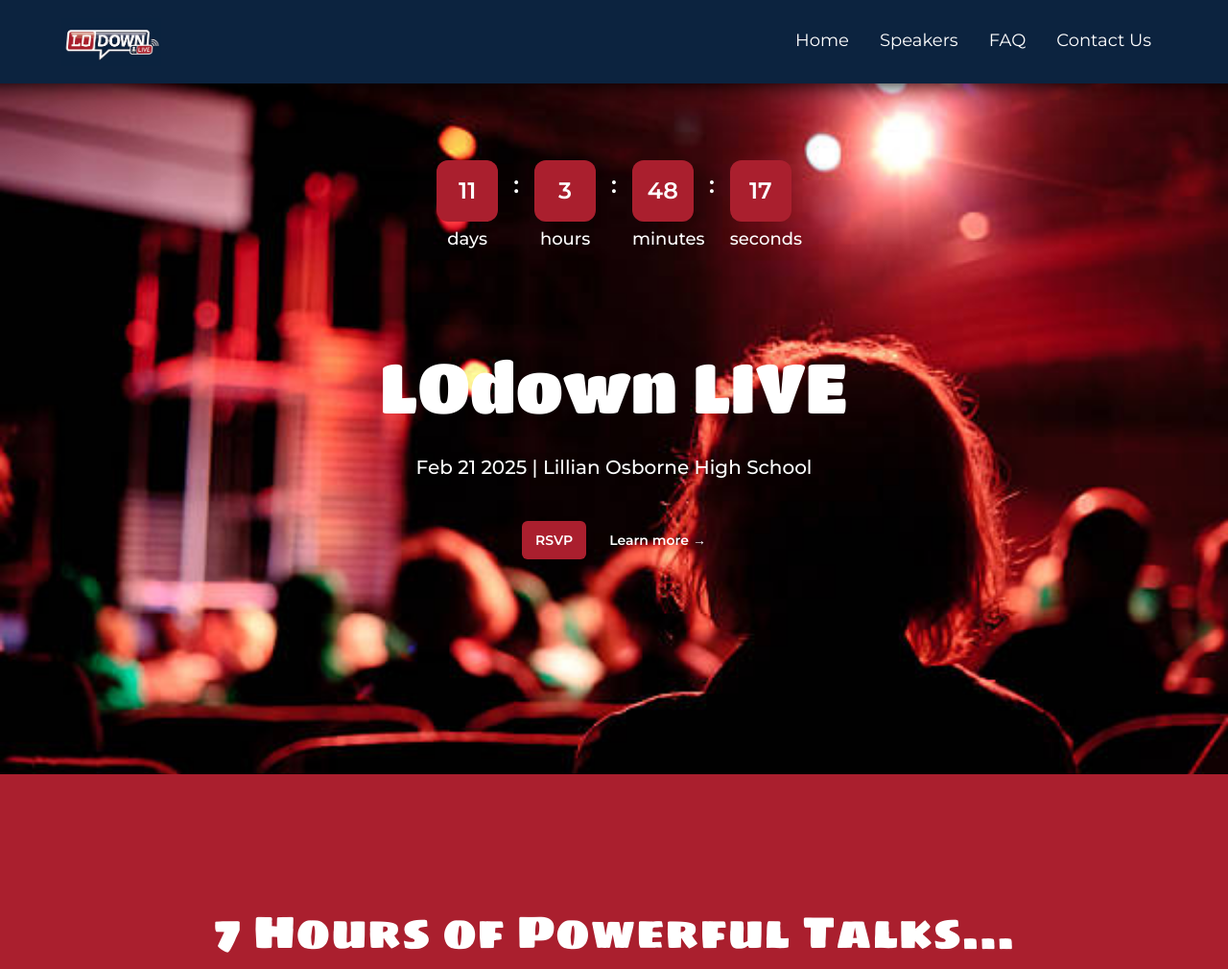
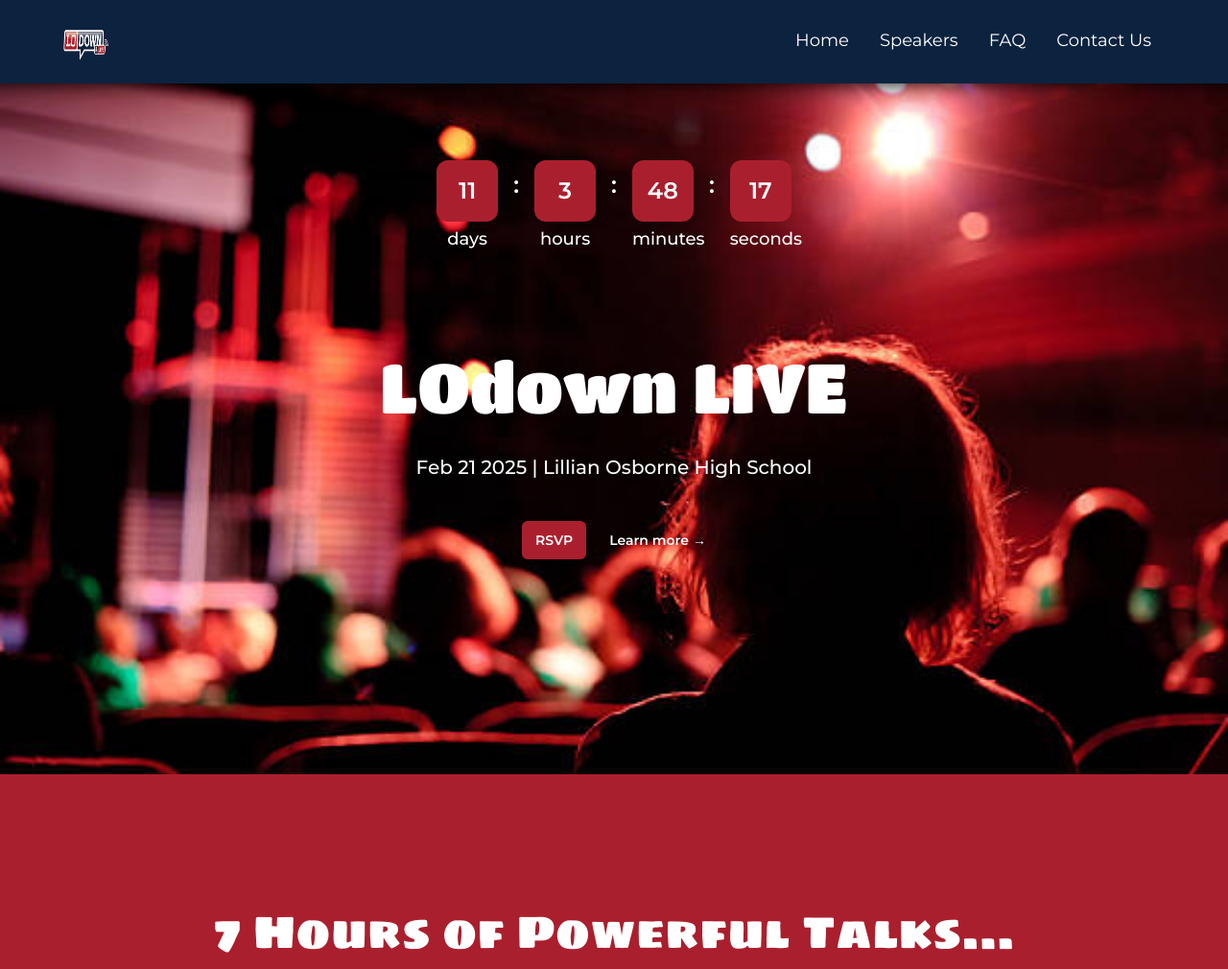
Before and after one commit to br-iscool/lodown-live2024, a website: page src/index.html in a window 1280 px wide. Shown: the top 1010 px of the page at 96% size. Drawn offline with nearby package versions, Linux system fonts and the light colour scheme.

Commit message:
Patch navbar logo

```diff
--- a/src/index.html
+++ b/src/index.html
@@ -19,7 +19,7 @@
 	<header class="lg:px-16 px-10 flex flex-wrap items-center py-3" style="background-color: #0c233f">
 		<div class="flex-1 flex justify-between items-center">
 			<a href="#" class="text-2xl text-white">
-				<img src="../app/logo.png" alt="logo" style="width: 100%; height: 50px" />
+				<img src="../app/logo.png" alt="logo" style="width: 50px; height: 50px" />
 			</a>
 			<!-- Hamburger menu -->
 			<button id="menu-toggle" type="button" class="inline-flex items-center p-2 ml-3 text-sm text-gray-500 rounded-lg hover:bg-gray-100 focus:outline-none focus:ring-2 focus:ring-gray-200 dark:text-gray-400 dark:hover:bg-gray-700 dark:focus:ring-gray-600 md:hidden">
```
